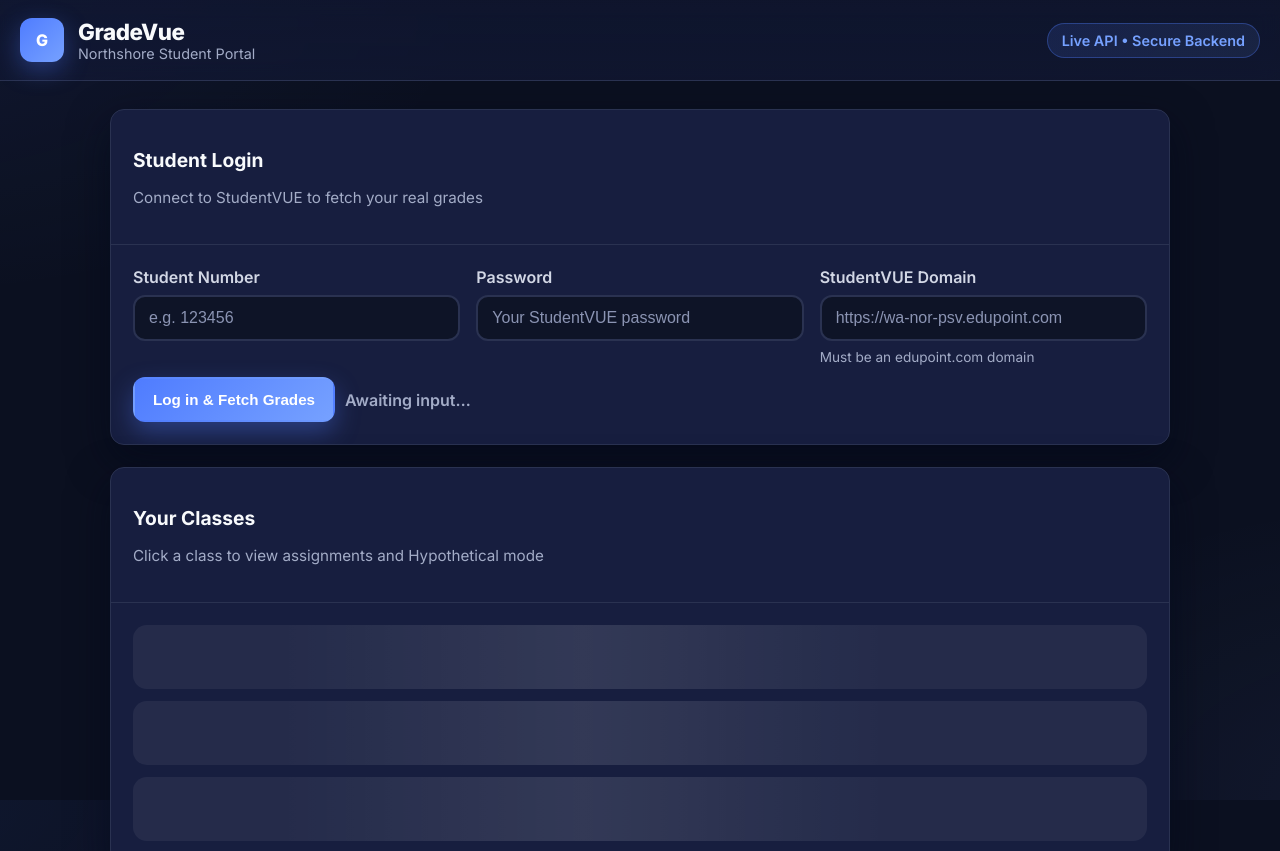
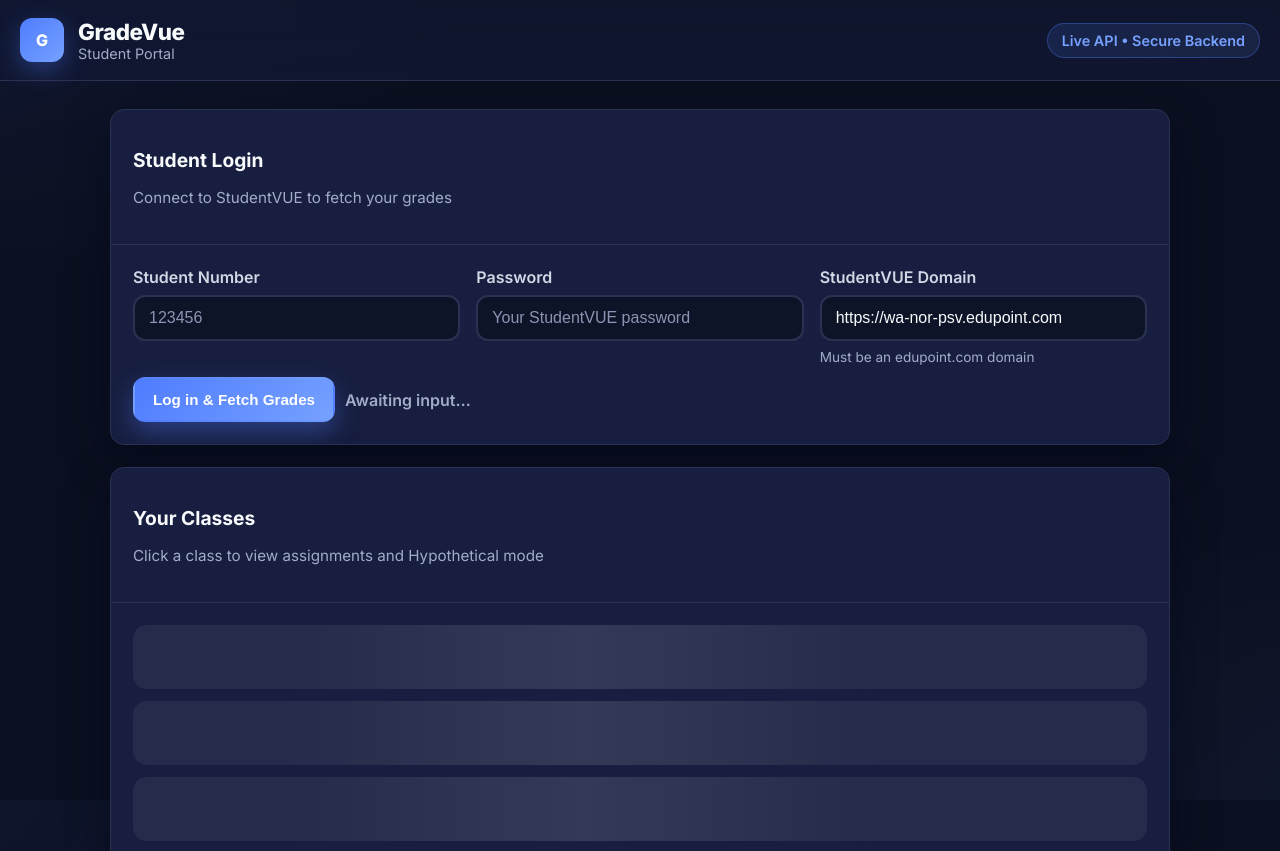
Before and after one commit to 2026677/gradevue-northshore, a website: page index.html in a window 1280 px wide. Shown: the top 851 px of the page. Drawn offline with Linux system fonts and the light colour scheme.

Commit message:
Update title and subtitles in index.html

```diff
--- a/index.html
+++ b/index.html
@@ -2,7 +2,7 @@
 <html lang="en">
 <head>
   <meta charset="UTF-8" />
-  <title>GradeVue — Northshore</title>
+  <title>GradeVue</title>
   <meta name="viewport" content="width=device-width, initial-scale=1" />
   <meta name="color-scheme" content="dark" />
   <link rel="preconnect" href="https://fonts.googleapis.com" />
@@ -17,7 +17,7 @@
         <div class="logo">G</div>
         <div class="brand-text">
           <div class="title">GradeVue</div>
-          <div class="subtitle">Northshore Student Portal</div>
+          <div class="subtitle">Student Portal</div>
         </div>
       </div>
       <div class="nav-actions">
@@ -30,14 +30,14 @@
       <section class="card">
         <div class="card-header">
           <h2 class="card-title">Student Login</h2>
-          <p class="card-subtitle">Connect to StudentVUE to fetch your real grades</p>
+          <p class="card-subtitle">Connect to StudentVUE to fetch your grades</p>
         </div>
         <div class="card-body">
           <form id="loginForm" novalidate>
             <div class="form-grid">
               <div class="form-group">
                 <label for="studentNumber">Student Number</label>
-                <input id="studentNumber" type="text" inputmode="numeric" autocomplete="username" placeholder="e.g. 123456" />
+                <input id="studentNumber" type="text" inputmode="numeric" autocomplete="username" placeholder="123456" />
               </div>
               <div class="form-group">
                 <label for="password">Password</label>
@@ -45,7 +45,7 @@
               </div>
               <div class="form-group">
                 <label for="domain">StudentVUE Domain</label>
-                <input id="domain" type="url" placeholder="https://wa-nor-psv.edupoint.com" />
+                <input id="domain" type="url" value="https://wa-nor-psv.edupoint.com" />
                 <small class="helper">Must be an edupoint.com domain</small>
               </div>
             </div>
@@ -119,7 +119,7 @@
       <!-- Footer -->
       <footer class="footer">
         <p>
-          Gradevue is not affiliated with or endorsed by Edupoint™<br/>
+          Gradevue is not affiliated with or endorsed by Edupoint™<br />
           This site does not intercept or save your grades whatsoever on their path to your computer. Never share your StudentVUE password with third parties that intend to do so.
         </p>
       </footer>
```
